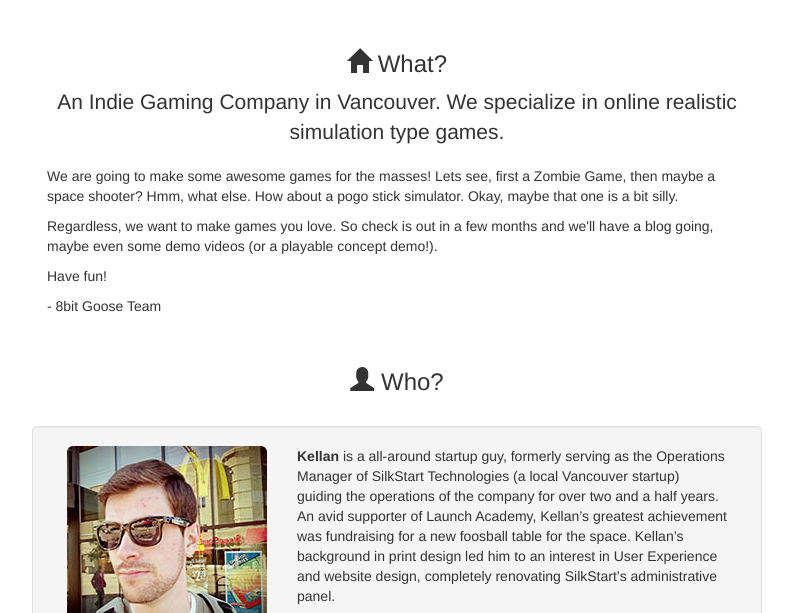
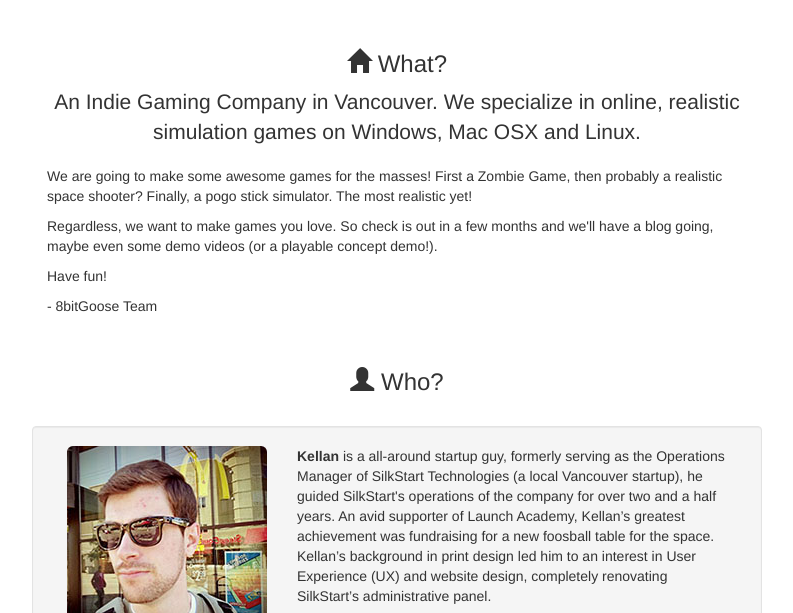
Before and after one commit to KellanHiggins/KellanHiggins.github.io, a plain HTML site: page index.html in a window 1280 px wide. Shown: the part 305-918 px from the top of the page, without its empty margins (243-1036 px from the left). Drawn offline with nearby package versions, Linux system fonts and the light colour scheme.

Commit message:
changed wording to be more serious

```diff
--- a/index.html
+++ b/index.html
@@ -8,7 +8,7 @@
     <meta name="8Bit Goose" content="">
     <link rel="shortcut icon" href="../../assets/ico/favicon.ico">
 
-    <title>8Bit Goose Gaming | We put the game in gaming..wait...</title>
+    <title>8Bit Goose Games | Vancouver Studio</title>
 
     <!-- Bootstrap core CSS -->
     <link href="css/bootstrap.min.css" rel="stylesheet">
@@ -83,19 +83,18 @@
         </div>
 
         <p class="lead text-center">
-            An Indie Gaming Company in Vancouver. We specialize in online realistic simulation
-            type games.
+            An Indie Gaming Company in Vancouver. We specialize in online, realistic simulation
+            games on Windows, Mac OSX and Linux.
         <p>
-            We are going to make some awesome games for the masses! Lets see, first a Zombie Game,
-            then maybe a space shooter? Hmm, what else. How about a pogo stick simulator. Okay,
-            maybe that one is a bit silly.
+            We are going to make some awesome games for the masses! First a Zombie Game,
+            then probably a realistic space shooter? Finally, a pogo stick simulator. The most realistic yet!
         <p>
             Regardless, we want to make games you love. So check is out in a few months and we'll
             have a blog going, maybe even some demo videos (or a playable concept demo!).
         <p>
             Have fun!
         <p>
-            - 8bit Goose Team
+            - 8bitGoose Team
 
         </div>
         <br>
@@ -110,10 +109,10 @@
             </div>
             <div class="col-md-8 col-sm-8">
                 <p class><strong>Kellan</strong> is a all-around startup guy, formerly serving as the Operations
-                Manager of SilkStart Technologies (a local Vancouver startup) guiding the operations
+                Manager of SilkStart Technologies (a local Vancouver startup), he guided SilkStart's operations
                 of the company for over two and a half years. An avid supporter of Launch Academy,
                 Kellan’s greatest achievement was fundraising for a new foosball table for the space.
-                Kellan’s background in print design led him to an interest in User Experience and website
+                Kellan’s background in print design led him to an interest in User Experience (UX) and website
                 design, completely renovating SilkStart’s administrative panel.</p>
 
                 <p>Before entering the Vancouver Startup scene, Kellan served as Coordinating Editor for the
```
